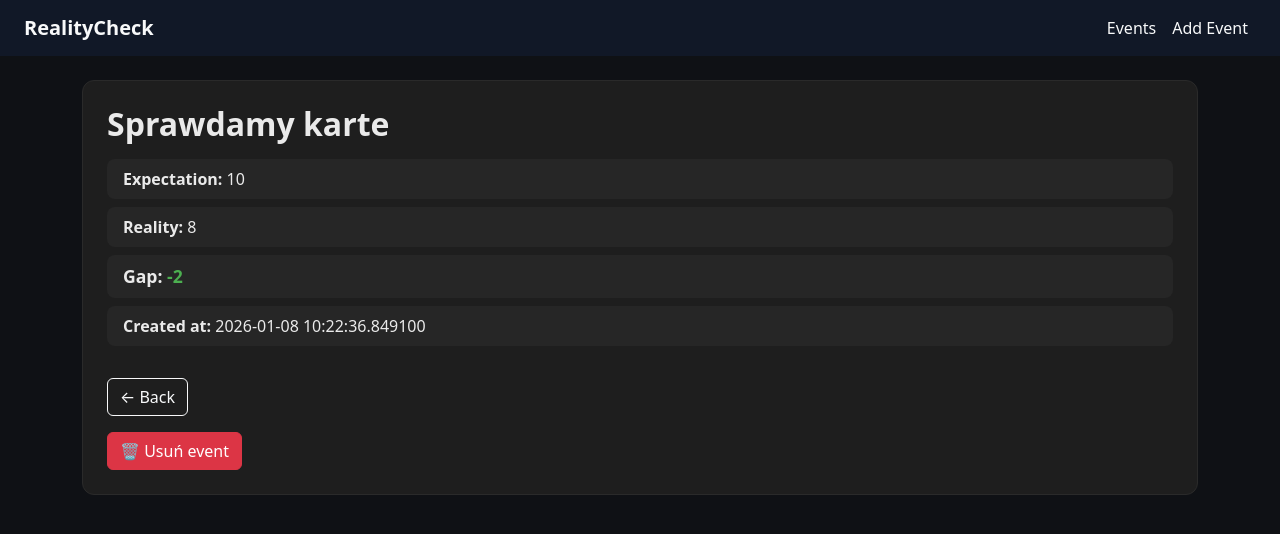
After one commit to ArktizML/realitycheck, a FastAPI app: page /events/3 in a window 1280 px wide. The commit adds this page. Shown: the top 534 px of the page. Run offline with FastAPI, Linux system fonts and the light colour scheme.

Commit message:
feat: add event_detail card, add view button function, added delete button in event_detail.html

```diff
--- a/app/static/css/main.css
+++ b/app/static/css/main.css
@@ -108,3 +108,46 @@ a:hover {
 .form-card .btn-primary:hover {
     background-color: #4338ca;
 }
+
+/* DETAIL VIEW */
+
+.event-detail-card {
+    background-color: #1e1e1e;
+    border: 1px solid #2a2a2a;
+    border-radius: 12px;
+    padding: 24px;
+    color: #eaeaea;
+}
+
+.event-detail-card h2 {
+    font-weight: 600;
+    margin-bottom: 16px;
+}
+
+.event-detail-card .list-group-item {
+    background-color: #262626;
+    border: none;
+    color: #eaeaea;
+    margin-bottom: 8px;
+    border-radius: 8px;
+}
+
+/* GAP STYLES */
+
+.gap-item {
+    font-size: 1.1rem;
+}
+
+.gap-positive {
+    color: #4caf50; /* green */
+    font-weight: 600;
+}
+
+.gap-negative {
+    color: #f44336; /* red */
+    font-weight: 600;
+}
+.gap-neutral {
+    color: #9ca3af; /* gray */
+    font-weight: 600;
+}
--- /dev/null
+++ b/app/templates/event_detail.html
@@ -0,0 +1,40 @@
+{% extends "base.html" %}
+
+{% block title %}{{ event.title }} | RealityCheck{% endblock %}
+
+{% block content %}
+<div class="container mt-4 event-detail-card p-4">
+    <h2>{{ event.title }}</h2>
+
+    <ul class="list-group mt-3">
+        <li class="list-group-item">
+            <strong>Expectation:</strong> {{ event.expectation }}
+        </li>
+        <li class="list-group-item">
+            <strong>Reality:</strong> {{ event.reality }}
+        </li>
+        <li class="list-group-item gap-item">
+            <strong>Gap:</strong>
+            <span class="{% if event.reality > event.expectation %}gap-negative{% else %}gap-positive{% endif %}">
+        {{ event.reality - event.expectation }}
+    </span>
+</li>
+        <li class="list-group-item">
+            <strong>Created at:</strong> {{ event.created_at }}
+        </li>
+    </ul>
+
+    <div class="mt-4">
+        <a href="/" class="btn btn-outline-light">← Back</a>
+        <form
+        method="post"
+        action="/events/{{ event.id }}/delete"
+        onsubmit="return confirm('Czy na pewno chcesz usunąć ten event?');">
+            <button class="btn btn-danger mt-3">
+                🗑 Usuń event
+            </button>
+        </form>
+    </div>
+
+</div>
+{% endblock %}
```
Also changed, not shown: app/api/pages.py (+30 -0 lines), events.db.
